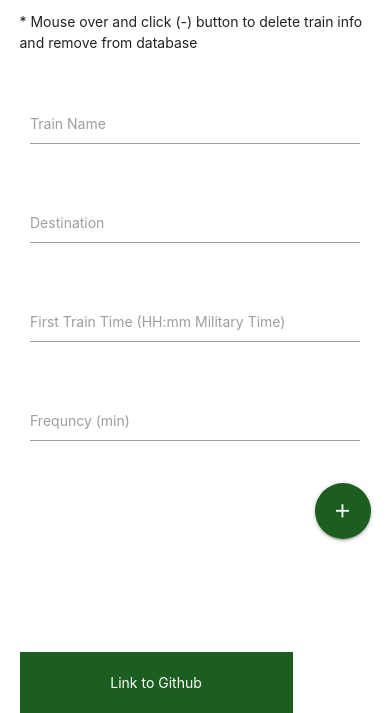
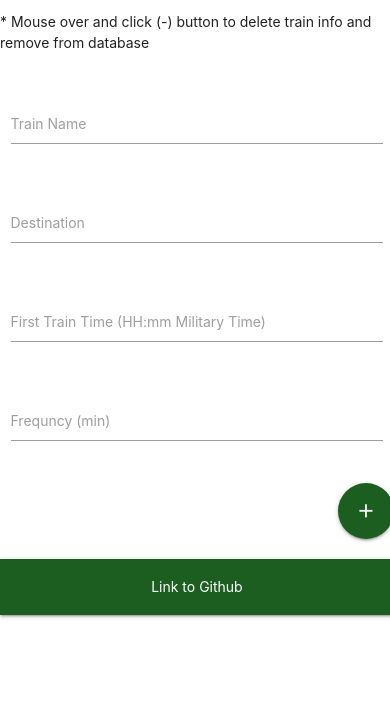
Before and after one commit to tmullen1991-zz/TrainActivity, a plain HTML site: page index.html in a window 390 px wide. Shown: the part 131-844 px from the top of the page. Drawn offline with nearby package versions, Linux system fonts and the light colour scheme; no server answers.

Commit message:
fixed footer styling

```diff
--- a/assets/css/style.css
+++ b/assets/css/style.css
@@ -2,12 +2,13 @@
     min-height: 100%;
     margin-bottom: 0px;
 }
-footer{
-    position: absolute;
-    bottom: 0;
-    width: 70%;
-}
-
 a{
     color: white !important;
 }
+@media only screen and (max-width: 900px) {
+   .container{
+       margin-left: 0px !important;
+       margin-right: 0px !important;
+       width: 101% !important;
+   }
+  }
--- a/index.html
+++ b/index.html
@@ -69,11 +69,11 @@
         <div class="row">
             <a id="submit" class="btn-floating btn-large waves-effect waves-light  green darken-4 right"><i class="material-icons">add</i></a>
         </div>
-        <footer class="page-footer green darken-4 center">
-            <div class="row">
+
+            <nav class="footer green darken-4 center">
                 <a href="https://github.com/tmullen1991/TrainActivity">Link to Github</a>
-            </div>
-        </footer>
+            </nav>
+
     </div>
 
     <script src="assets/javascript/app.js"></script>
```
